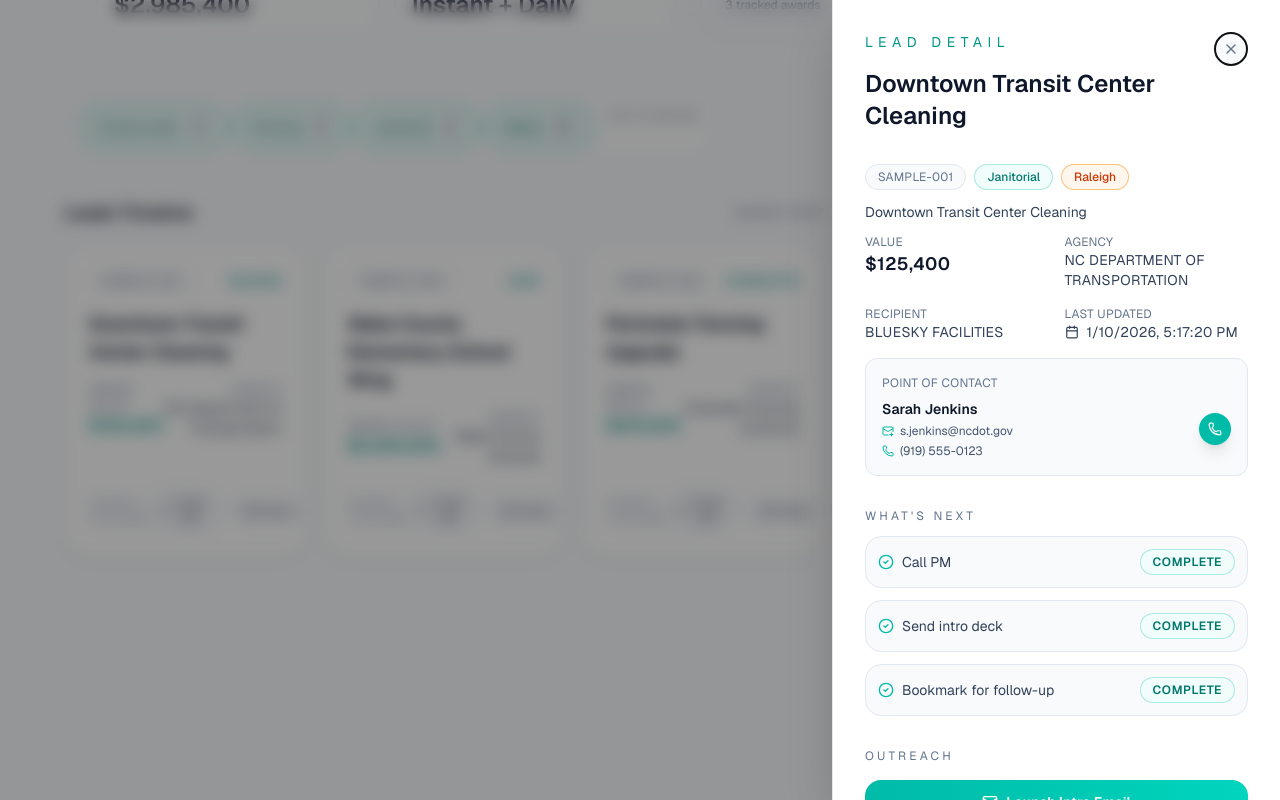
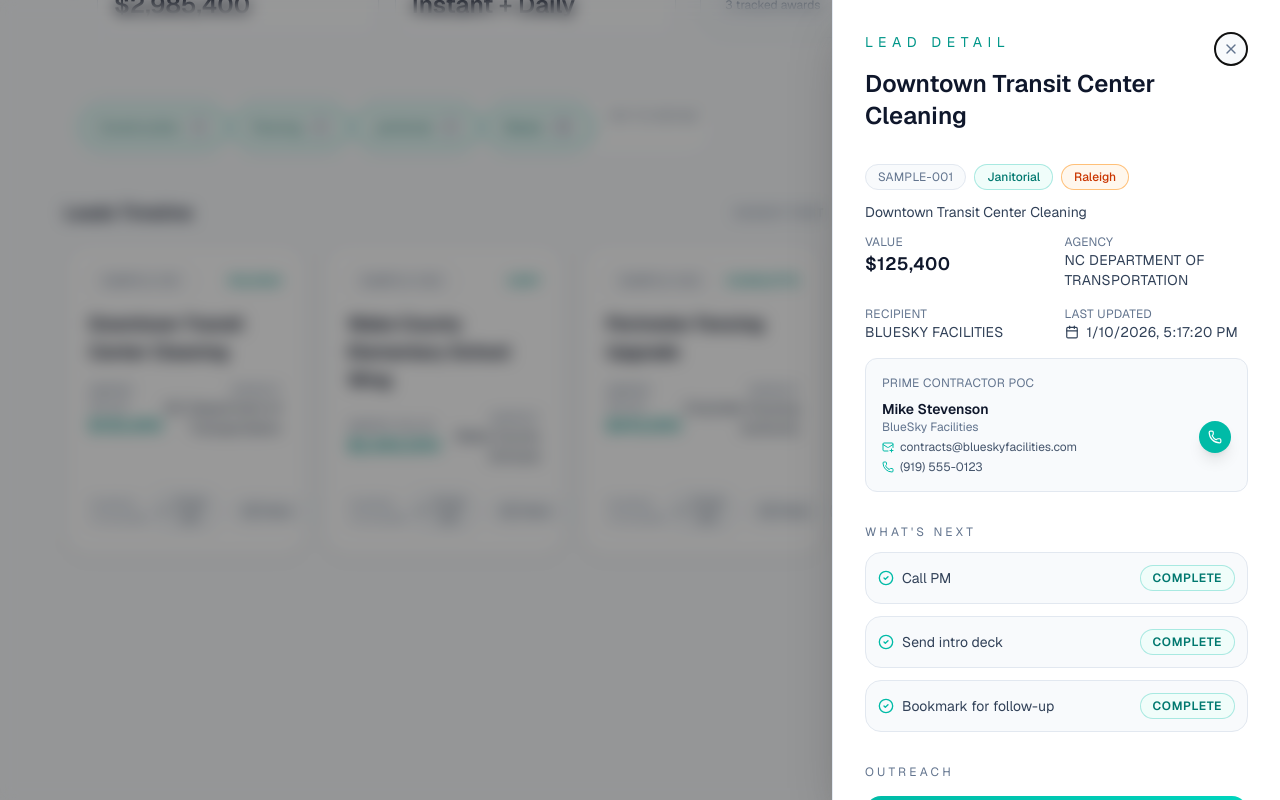
Before and after one commit to djcastelino/getdayoneleads, a Next.js app: page /lead-radar in a window 1280 px wide. Both pictures are taken after a click on the element 185 px from the left and 893 px from the top of the page. Shown: the part 493-1293 px from the top of the page. Built offline with nearby package versions, Linux system fonts and the light colour scheme.

Commit message:
fix: update POC to represent Prime Contractor contacts

```diff
--- a/src/components/lead-drawer.tsx
+++ b/src/components/lead-drawer.tsx
@@ -85,10 +85,11 @@ export function LeadDrawer({ lead, open, onClose, onAction }: LeadDrawerProps) {
 
                 {lead.contactName && (
                   <div className="mt-4 rounded-xl border border-slate-200 dark:border-white/10 bg-slate-50 dark:bg-white/5 p-4">
-                    <p className="mb-2 text-xs uppercase tracking-wide text-slate-500 dark:text-slate-400">Point of Contact</p>
+                    <p className="mb-2 text-xs uppercase tracking-wide text-slate-500 dark:text-slate-400">Prime Contractor POC</p>
                     <div className="flex items-center justify-between">
                       <div>
                         <p className="font-semibold text-slate-900 dark:text-white">{lead.contactName}</p>
+                        <p className="text-xs text-slate-500 dark:text-slate-400 mb-1">{lead.winner}</p>
                         <div className="mt-1 flex flex-col gap-1 text-xs text-slate-600 dark:text-slate-300">
                           {lead.contactEmail && (
                             <span className="flex items-center gap-1.5">
--- a/src/lib/leads.ts
+++ b/src/lib/leads.ts
@@ -51,9 +51,9 @@ const FALLBACK_LEADS: LeadsResponse = {
       sector: "Janitorial",
       city: "Raleigh",
       timeline: buildTimeline(new Date().toISOString()),
-      contactName: "Sarah Jenkins",
+      contactName: "Mike Stevenson",
       contactPhone: "(919) 555-0123",
-      contactEmail: "s.jenkins@ncdot.gov",
+      contactEmail: "contracts@blueskyfacilities.com",
     },
     {
       awardId: "SAMPLE-002",
@@ -68,9 +68,9 @@ const FALLBACK_LEADS: LeadsResponse = {
       sector: "Construction",
       city: "Cary",
       timeline: buildTimeline(new Date().toISOString()),
-      contactName: "David Chen",
+      contactName: "Sarah Chen",
       contactPhone: "(919) 555-0888",
-      contactEmail: "dchen@wcpss.net",
+      contactEmail: "bids@northbuild.com",
     },
     {
       awardId: "SAMPLE-003",
@@ -87,7 +87,7 @@ const FALLBACK_LEADS: LeadsResponse = {
       timeline: buildTimeline(new Date().toISOString()),
       contactName: "Marcus Thorne",
       contactPhone: "(704) 555-0199",
-      contactEmail: "mthorne@cha-nc.org",
+      contactEmail: "mthorne@securelinesys.com",
     },
   ],
 };
```
